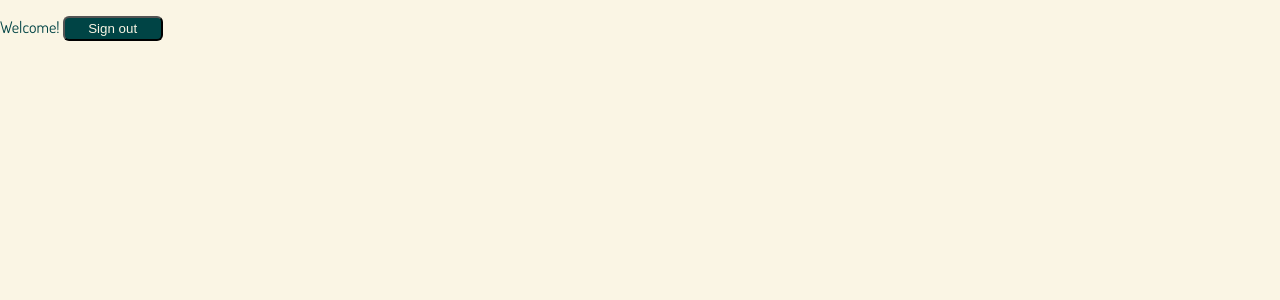
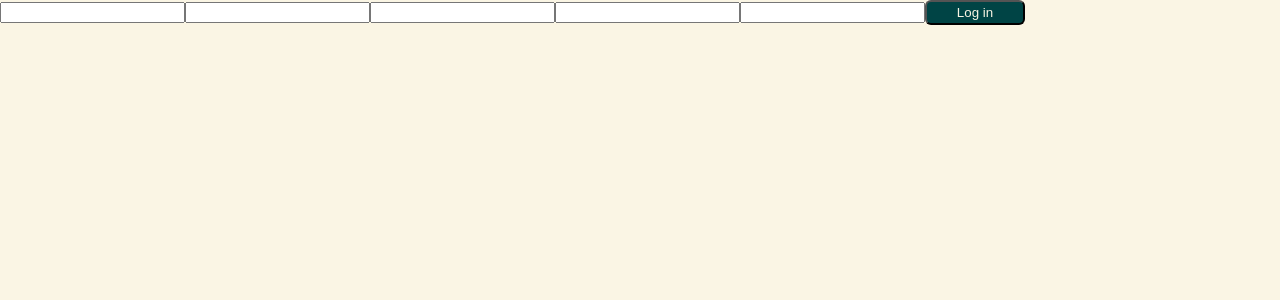
Before and after one commit to gjbogaerts/roylen-react-site, a React (Create React App) app: page /login in a window 1280 px wide. Shown: the top 300 px of the page. Built offline with nearby package versions, Linux system fonts and the light colour scheme.

Commit message:
Feature Auth admin
Admin users can now safely be authenticated to use admin backend.

```diff
--- /dev/null
+++ b/src/auth/Auth.js
@@ -0,0 +1,27 @@
+import axios from '../api/axios';
+
+const Auth = {
+	isAuthenticated: false,
+	authenticate(dob, fn, ln, email, pw) {
+		try {
+			const getAuth = async data => {
+				const response = await axios.post('/api/admin', data);
+				if (response.data.result === 1) {
+					Auth.isAuthenticated = true;
+				} else {
+					Auth.isAuthenticated = false;
+				}
+			};
+			const data = { dob, fn, ln, email, pw };
+			getAuth(data);
+		} catch (e) {
+			Auth.isAuthenticated = false;
+		}
+	},
+	signout(cb) {
+		Auth.isAuthenticated = false;
+		setTimeout(cb, 100);
+	}
+};
+
+export default Auth;
--- a/src/auth/PrivateRoute.js
+++ b/src/auth/PrivateRoute.js
@@ -1,6 +1,6 @@
 import React from 'react';
 import { Route, Redirect } from 'react-router-dom';
-import fakeAuth from './fakeAuth';
+import Auth from './Auth';
 
 // A wrapper for <Route> that redirects to the login
 // screen if you're not yet authenticated.
@@ -9,7 +9,7 @@ function PrivateRoute({ children, ...rest }) {
 		<Route
 			{...rest}
 			render={({ location }) =>
-				fakeAuth.isAuthenticated ? (
+				Auth.isAuthenticated ? (
 					children
 				) : (
 					<Redirect
--- a/src/auth/fakeAuth.js
+++ b/src/auth/fakeAuth.js
@@ -1,5 +1,5 @@
 const fakeAuth = {
-	isAuthenticated: true,
+	isAuthenticated: false,
 	authenticate(cb) {
 		fakeAuth.isAuthenticated = true;
 		setTimeout(cb, 100); // fake async
--- a/src/components/Admin/Admin.js
+++ b/src/components/Admin/Admin.js
@@ -8,7 +8,7 @@ import {
 } from 'react-router-dom';
 import Users from './Users';
 import Ads from './Ads';
-import fakeAuth from '../../auth/fakeAuth';
+import Auth from '../../auth/Auth';
 import '../../styles/admin.css';
 
 const Admin = () => {
@@ -30,7 +30,7 @@ const Admin = () => {
 					<li className="liAuth">
 						<button
 							onClick={() => {
-								fakeAuth.signout(() => history.push('/'));
+								Auth.signout(() => history.push('/'));
 							}}
 						>
 							Sign out
--- a/src/components/Login.js
+++ b/src/components/Login.js
@@ -1,36 +1,73 @@
-import React from 'react';
+import React, { useState } from 'react';
 import { useHistory, useLocation } from 'react-router-dom';
-import fakeAuth from '../auth/fakeAuth';
+
+import Auth from '../auth/Auth';
 
 function LoginPage() {
 	let history = useHistory();
 	let location = useLocation();
+	const [email, setEmail] = useState('');
+	const [pw, setPw] = useState('');
+	const [dob, setDob] = useState('');
+	const [ln, setLn] = useState('');
+	const [fn, setFn] = useState('');
+	const [e, setE] = useState('');
 
 	let { from } = location.state || { from: { pathname: '/' } };
-	let login = () => {
-		fakeAuth.authenticate(() => {
-			history.replace(from);
-		});
+	const login = () => {
+		try {
+			Auth.authenticate(dob, fn, ln, email, pw);
+			if (Auth.isAuthenticated) {
+				history.replace(from);
+			} else {
+				setE('Your credentials did not match. Try again.');
+			}
+		} catch (err) {
+			setE('Your credentials did not match. Try again.');
+		}
+	};
+
+	const onChangeLn = ev => {
+		setLn(ev.target.value);
+	};
+
+	const onChangeFn = ev => {
+		setFn(ev.target.value);
+	};
+
+	const onChangeDob = ev => {
+		setDob(ev.target.value);
+	};
+	const onChangeEmail = ev => {
+		setEmail(ev.target.value);
+	};
+
+	const onChangePw = ev => {
+		setPw(ev.target.value);
 	};
 
 	// let history = useHistory();
 
-	return fakeAuth.isAuthenticated ? (
+	return Auth.isAuthenticated ? (
 		<p>
-			Welcome!{' '}
 			<button
 				onClick={() => {
-					fakeAuth.signout(() => history.push('/'));
+					Auth.signout(() => history.push('/'));
 				}}
 			>
 				Sign out
 			</button>
 		</p>
 	) : (
-		<p>
-			You must log in to view the page at {from.pathname}
+		<div>
+			{e !== '' ? <p>{e}</p> : null}
+			<input type="password" value={dob} onChange={onChangeDob} />
+			<input type="password" value={fn} onChange={onChangeFn} />
+			<input type="password" value={ln} onChange={onChangeLn} />
+			<input type="password" value={email} onChange={onChangeEmail} />
+			<input type="password" value={pw} onChange={onChangePw} />
 			<button onClick={login}>Log in</button>
-		</p>
+		</div>
 	);
 }
 export default LoginPage;
```
